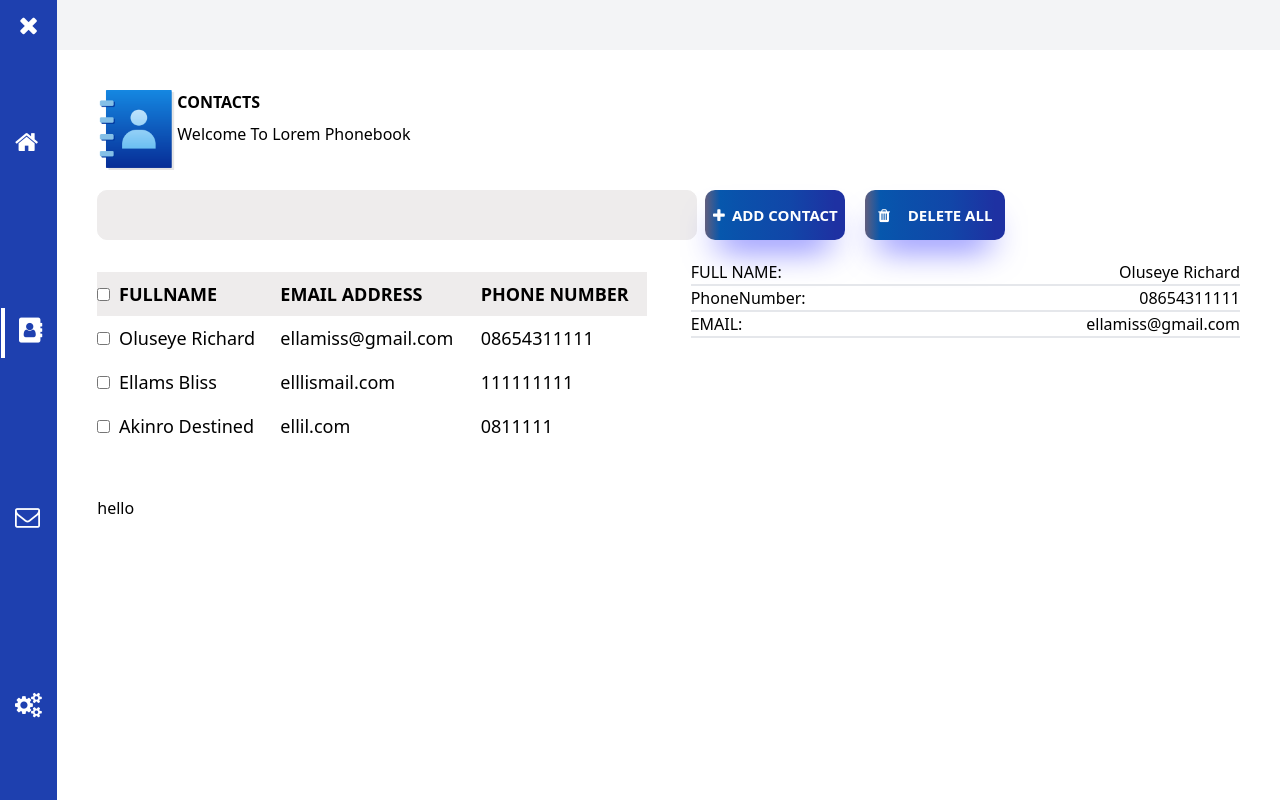
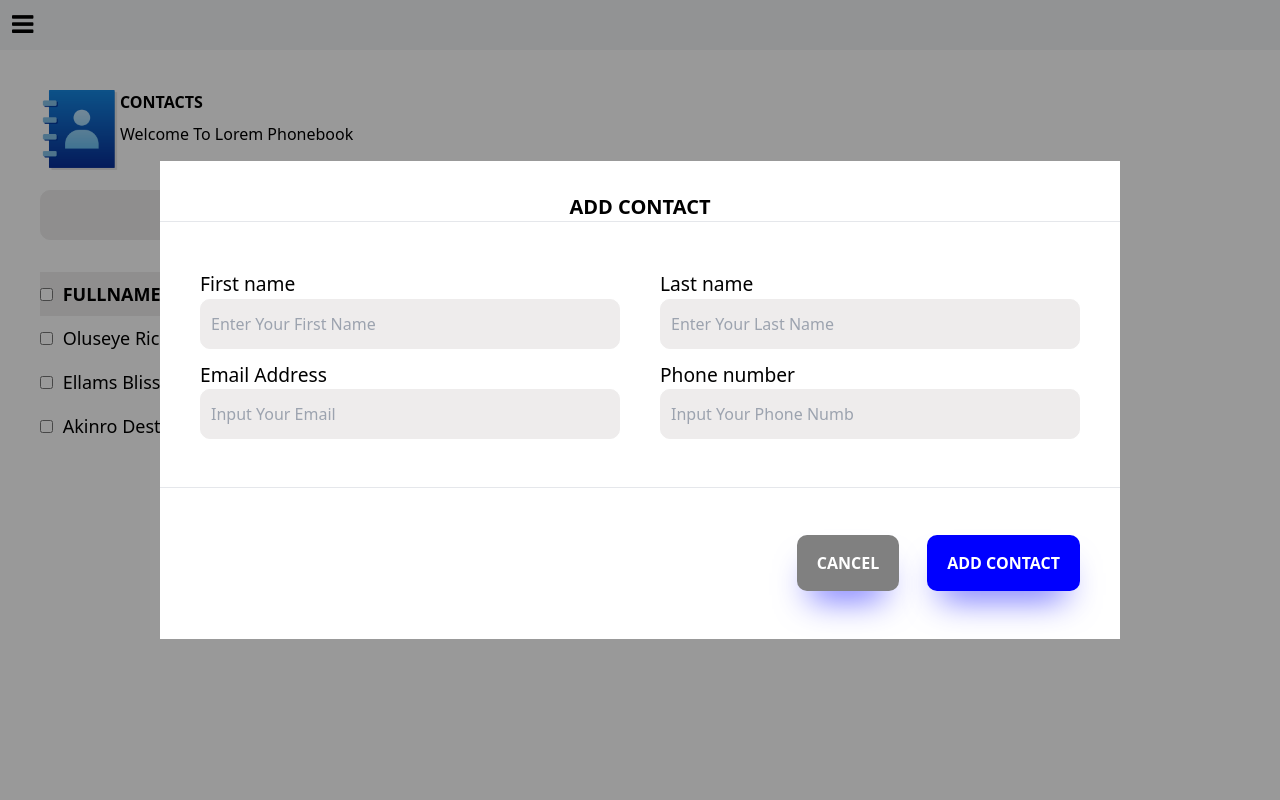
Before and after one commit to iamBlissMedik/contact-appVue, a Vue app: page /contacts/contact in a window 1280 px wide. Built offline with nearby package versions, Linux system fonts and the light colour scheme.

Commit message:
did things

```diff
--- a/package.json
+++ b/package.json
@@ -10,7 +10,8 @@
   "dependencies": {
     "pinia": "^2.0.32",
     "vue": "^3.2.47",
-    "vue-router": "^4.1.6"
+    "vue-router": "^4.1.6",
+    "vue-tel-input": "^5.12.0"
   },
   "devDependencies": {
     "@vitejs/plugin-vue": "^4.0.0",
--- a/src/App.vue
+++ b/src/App.vue
@@ -6,10 +6,12 @@ import { RouterView } from "vue-router";
 
 <template>
   <div class="w-full h-full flex">
-    <SideBar />
+    <div>
+      <SideBar />
+    </div>
     <div class="w-full h-full">
       <HeaderTop />
-      <div class="w-full h-[calc(100vh-50px)] p-[40px]">
+      <div class="w-full h-full p-[40px]">
         <RouterView />
       </div>
     </div>
--- a/src/components/ContactList.vue
+++ b/src/components/ContactList.vue
@@ -4,7 +4,7 @@ import ContactBox from "./contactBox.vue";
 
 </script>
 <template>
-  <div class="grid grid-cols-1 gap-5  sm:grid sm:grid-cols-2 sm:gap-11  ">
+  <div class="grid grid-cols-1 gap-5  sm:grid sm:grid-cols-2 sm:gap-8  ">
     <!-- table -->
     <div class="mb-1">
       <Contact />
@@ -14,7 +14,7 @@ import ContactBox from "./contactBox.vue";
     <div>
       <ContactBox />
     </div>
-    <h1>hello</h1>
+
   </div>
 </template>
 
--- /dev/null
+++ b/src/components/Popup.vue
@@ -0,0 +1,153 @@
+<script setup>
+import { ref } from "vue";
+import { useRouter } from "vue-router";
+import { useContactStore } from "../stores/contactList";
+const store = useContactStore();
+const router = useRouter();
+const form = ref(null);
+const contact = ref({
+  firstName: "",
+  lastName: "",
+  phoneNumber: "",
+  email: "",
+});
+
+const addContact = () => {
+  store.addContact(contact.value);
+  form.value.reset();
+  router.push("/contacts");
+  console.log(contact.value);
+};
+
+const cancelForm = () => router.push("/contacts");
+</script>
+<template>
+  <div
+    class="popup absolute top-0 left-0 w-screen h-screen flex justify-center items-center sm:px-40"
+  >
+    <div class="form w-full bg-white">
+      <div
+        class="pt-8 text-xl font-extrabold border-b px-16 text-center flex justify-center items-center"
+      >
+        <h1>ADD CONTACT</h1>
+      </div>
+      <form ref="form" @submit.prevent="addContact">
+        <!-- form inputs -->
+        <div
+          class="grid grid-cols-1 gap-3 sm:grid sm:grid-cols-2 sm:gap-10 w-full py-12 px-10"
+        >
+          <!-- left -->
+          <div class="grid gap-3 sm:grid sm:gap-3">
+            <!-- first name -->
+            <div class="grid grid-cols-1">
+              <label>First name</label>
+              <input
+                type="text"
+                v-model.trim="contact.firstName"
+                placeholder="Enter Your First Name"
+                required
+              />
+            </div>
+            <!-- email -->
+            <div class="grid grid-cols-1">
+              <label>Email Address</label>
+              <input
+                type="text"
+                v-model.trim="contact.email"
+                placeholder="Input Your Email"
+                required
+              />
+            </div>
+          </div>
+
+          <!-- right -->
+          <div class="grid gap-3 sm:grid sm:gap-3">
+            <!-- last name -->
+            <div class="grid grid-cols-1">
+              <label>Last name</label>
+              <input
+                type="text"
+                v-model.trim="contact.lastName"
+                placeholder="Enter Your Last Name"
+                required
+              />
+            </div>
+            <!-- phone -->
+            <div class="grid grid-cols-1">
+              <label>Phone number</label>
+              <input
+                type="number"
+                v-model.number.trim="contact.phoneNumber"
+                placeholder="Input Your Phone Numb"
+                required
+              />
+            </div>
+          </div>
+        </div>
+        <!-- button -->
+        <div class="sm:w-full px-10 border-b items-center">
+          <div
+            class="float-right w-full flex justify-end gap-7 items-center py-12"
+          >
+            <button
+              class="px-5 py-4 cancel-btn hover:bg-red-700"
+              @click="cancelForm"
+            >
+              Cancel
+            </button>
+            <button class="px-5 py-4 submit-btn hover:bg-green-600">
+              Add Contact
+            </button>
+          </div>
+        </div>
+      </form>
+    </div>
+  </div>
+</template>
+
+<style scoped>
+.popup {
+  background-color: rgba(0, 0, 0, 0.4);
+}
+
+input {
+  height: 50px;
+  border-radius: 10px;
+  outline: none;
+  border: 1px solid #eeecec;
+  background-color: #eeecec;
+  padding: 0 10px;
+}
+/* Chrome, Safari, Edge, Opera */
+input::-webkit-outer-spin-button,
+input::-webkit-inner-spin-button {
+  -webkit-appearance: none;
+  margin: 0;
+}
+
+label {
+  font-size: larger;
+  font-weight: 400;
+}
+
+.submit-btn {
+  background-color: blue;
+  border-radius: 10px;
+  color: white;
+  box-shadow: -1px 21px 34px -14px rgba(0, 0, 255, 0.63);
+
+  font-weight: bold;
+  text-transform: uppercase;
+}
+
+.cancel-btn {
+  background-color: grey;
+  border-radius: 10px;
+  color: white;
+  box-shadow: -1px 21px 34px -14px rgba(0, 0, 255, 0.63);
+  border: none;
+  font-weight: bold;
+
+  text-transform: uppercase;
+}
+</style>
--- a/src/components/Table.vue
+++ b/src/components/Table.vue
@@ -1,14 +1,15 @@
 <script setup>
 import { useContactStore } from "../stores/contactList";
+import { ref } from "vue";
 const store = useContactStore();
+
 const showData = (i) => {
   store.contactIndex(i);
-
+  store.dataBox = true
 };
 </script>
 <template>
-
-  <table class="text-xs table-auto w-full sm:text-lg  mt-3">
+  <table class="text-xs table-auto w-full sm:text-lg mt-3">
     <thead class="text-left uppercase">
       <tr>
         <!-- checkbox -->
@@ -25,7 +26,7 @@ const showData = (i) => {
     </thead>
     <tbody class="text-left sm:text-">
       <tr
-      class="cursor-pointer"
+        class="cursor-pointer"
         v-for="(contact, index) in store.fullName"
         :key="index"
         @click="showData(index)"
@@ -39,8 +40,9 @@ const showData = (i) => {
   </table>
 </template>
 
-<style  scoped>
+<style scoped>
 thead {
   background-color: #eeecec;
   border-radius: 10px;
-}</style>
+}
+</style>
--- a/src/components/contactBox.vue
+++ b/src/components/contactBox.vue
@@ -2,26 +2,24 @@
 import { storeToRefs } from "pinia";
 import { useContactStore } from "../stores/contactList";
 const store = useContactStore();
-const {contactResult} = storeToRefs(store)
-
+const { contactResult } = storeToRefs(store);
 </script>
 <template>
-
-
-
+  <div class="data-field  " v-if="store.dataBox">
+    <div class=" w-full py-20">
       <!-- full name -->
-  <div class="flex justify-between border-b-2 items-center">
+      <div class="flex justify-between border-b-2 items-center py-3 px-8">
         <!-- label -->
         <div>
           <p>FULL NAME:</p>
         </div>
         <!-- label result -->
         <div>
-      <p>{{ contactResult[0].names}}</p>
+          <p>{{ contactResult[0].names }}</p>
         </div>
       </div>
       <!-- Phone Number -->
-  <div class="flex justify-between border-b-2 items-center">
+      <div class="flex justify-between border-b-2 items-center py-3 px-8">
         <!-- label -->
         <div>
           <p>PhoneNumber:</p>
@@ -32,16 +30,25 @@ const {contactResult} = storeToRefs(store)
         </div>
       </div>
       <!-- EMAIL -->
-  <div class="flex justify-between border-b-2 items-center">
+      <div class="flex justify-between border-b-2 items-center py-3 px-8">
         <!-- label -->
         <div>
           <p>EMAIL:</p>
         </div>
         <!-- label result -->
         <div>
-      <p>{{contactResult[0].email }}</p>
+          <p>{{ contactResult[0].email }}</p>
+        </div>
+      </div>
     </div>
   </div>
 </template>
 
-<style lang="scss" scoped></style>
+<style scoped>
+.data-field {
+
+  background-color: #eeecec;
+  border-radius: 10px;
+  box-shadow: -1px 21px 34px -14px rgba(0, 0, 255, 0.63);
+}
+</style>
--- a/src/main.js
+++ b/src/main.js
@@ -2,12 +2,14 @@ import { createApp } from 'vue'
 import { createPinia } from 'pinia'
 import App from './App.vue'
 import router from './router'
+
 
 import './assets/main.css'
 
 const app = createApp(App)
 app.use(router);
 
+
 app.use(createPinia())
 
 app.mount('#app')
--- a/src/router/index.js
+++ b/src/router/index.js
@@ -13,10 +13,10 @@ const router = createRouter({
     },
     {
       path: "/contacts",
-      name: "contacts",
       component: ContactsView,
       children: [
         {
+          name: "contact",
           path: "contact",
           component: AddContactView,
         },
--- a/src/stores/contactList.js
+++ b/src/stores/contactList.js
@@ -24,7 +24,6 @@ export const useContactStore = defineStore("contact", () => {
   ]);
   const contactResultIndex = ref(0);
 
-  const checkBox = ref("checkbox");
   const fullName = computed(() =>
     contacts.value.map((e) => {
       return {
@@ -35,18 +34,20 @@ export const useContactStore = defineStore("contact", () => {
     })
   );
 
-  const addContact = (contact) => contacts.push(contact);
+  const addContact = (contact) => contacts.value.push(contact);
   const contactIndex = (i) => (contactResultIndex.value = i);
   const contactResult = computed(() =>
     fullName.value.filter((e, i) => i === contactResultIndex.value)
   );
-  const side = ref(true);
+  const side = ref(false);
+
   const close = () => {
     side.value = false;
   };
   const open = () => {
     side.value = true;
   };
+  const dataBox = ref(false);
 
   return {
     contacts,
@@ -55,7 +56,7 @@ export const useContactStore = defineStore("contact", () => {
     side,
     open,
     close,
-    checkBox,
+    dataBox,
     contactResult,
     contactIndex,
   };
--- a/src/views/AddContactView.vue
+++ b/src/views/AddContactView.vue
@@ -1,6 +1,12 @@
-<script setup></script>
+<script setup>
+import Popup from "../components/Popup.vue";
+import { useContactStore } from "../stores/contactList";
+const store = useContactStore();
+</script>
 <template>
-  <div>ahhggdd contact</div>
+  <div class="overflow-hidden bg-black" >
+    <Popup/>
+  </div>
 </template>
 
 <style scoped></style>
--- a/src/views/ContactsView.vue
+++ b/src/views/ContactsView.vue
@@ -1,11 +1,17 @@
 <script setup>
 import ContactLists from "../components/ContactList.vue";
+import Popup from "../components/Popup.vue";
+import { RouterView ,useRouter} from "vue-router";
+
 import { useContactStore } from "../stores/contactList";
+const router = useRouter()
 const store = useContactStore();
+const openModal = ()=> router.push("/contacts/contact")
 
 
 </script>
 <template>
+
   <header class="flex h-[80px] w-full items-center">
     <!-- image -->
 
@@ -30,7 +36,7 @@ const store = useContactStore();
       class="grid gap-2 h-[80px] sm:w-[300px] sm:flex justify-between sm:h-[50px] items-center"
     >
       <!-- add -->
-      <button class="h-full px-1 flex items-center">
+      <button class="h-full px-1 flex items-center" @click="openModal">
         <div class="flex w-full justify-around items-center">
           <i class="fa fa-plus" aria-hidden="true"> </i>
           <span>ADD CONTACT</span>
@@ -46,10 +52,17 @@ const store = useContactStore();
       </button>
     </div>
   </div>
+
+
   <!-- contact list -->
   <div class="w-full ">
     <ContactLists/>
   </div>
+  <!-- popup -->
+ <div >
+   <RouterView/>
+ </div>
+
 </template>
 
 <style scoped>
```
Also changed, not shown: 1 other file (tests, documents, lock files or other folders). Lines whose indentation alone changed are shown as unchanged.
